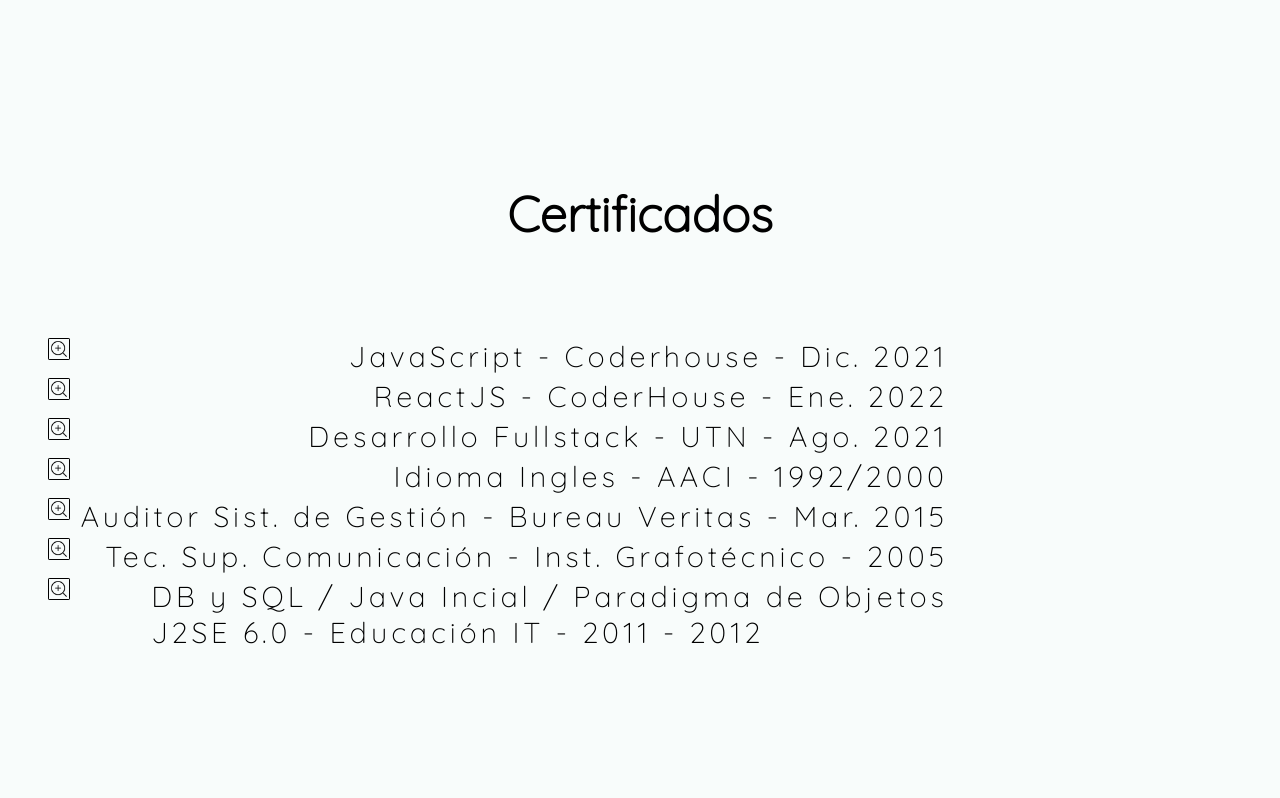
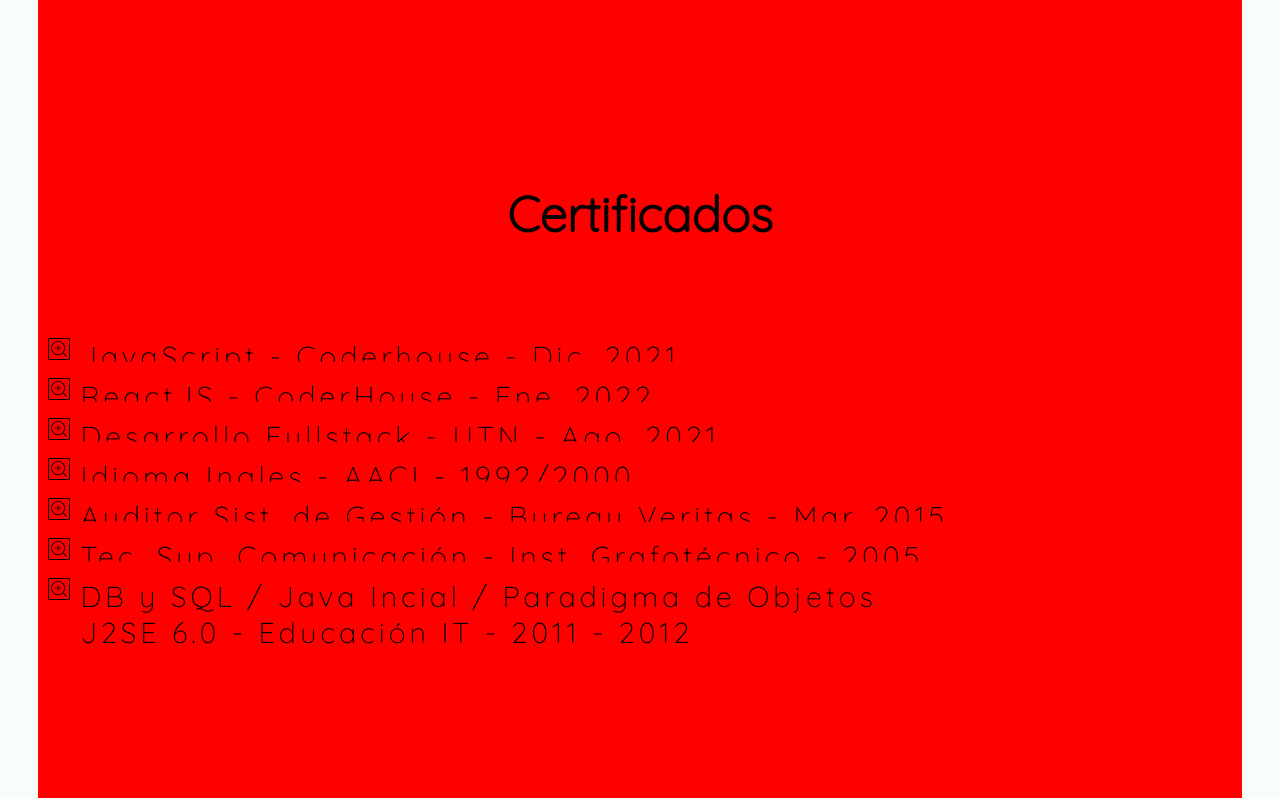
Before and after one commit to Yoryao/webPersonal, a PHP site: page / in a window 1280 px wide. Shown: the part 2031-2829 px from the top of the page. Run offline with PHP 8.4, Linux system fonts and the light colour scheme; some libraries are stand-ins or nearby versions.

Commit message:
main width changed

```diff
--- a/style.css
+++ b/style.css
@@ -7,9 +7,7 @@
 }
 
 /* Medium devices (landscape tablets, 768px and up) */
-@media only screen and (min-width: 768px) {
-  ...;
-}
+
 
 /* Large devices (laptops/desktops, 992px and up) */
 @media only screen and (min-width: 992px) {
@@ -35,6 +33,7 @@ body {
 
 #main {
   background: #f8fcfb;
+  width: 100%;
 }
 /* MAIN--------------------------------------*/
 a {
@@ -218,7 +217,7 @@ p {
 
 .certificadosLista > li {
   display: flex;
-  justify-content: space-between;
+  justify-content: flex-start;
   padding-bottom: 10px;
 }
 
@@ -447,6 +446,15 @@ i {
 .mostrar {
   margin-left: 0;
 }
+
+@media only screen and (min-width: 768px) {
+ * {
+   background-color: red;
+ }
+}
+
+
+
 
 @media (min-width: 1024px) {
   .nav-bar {
```
